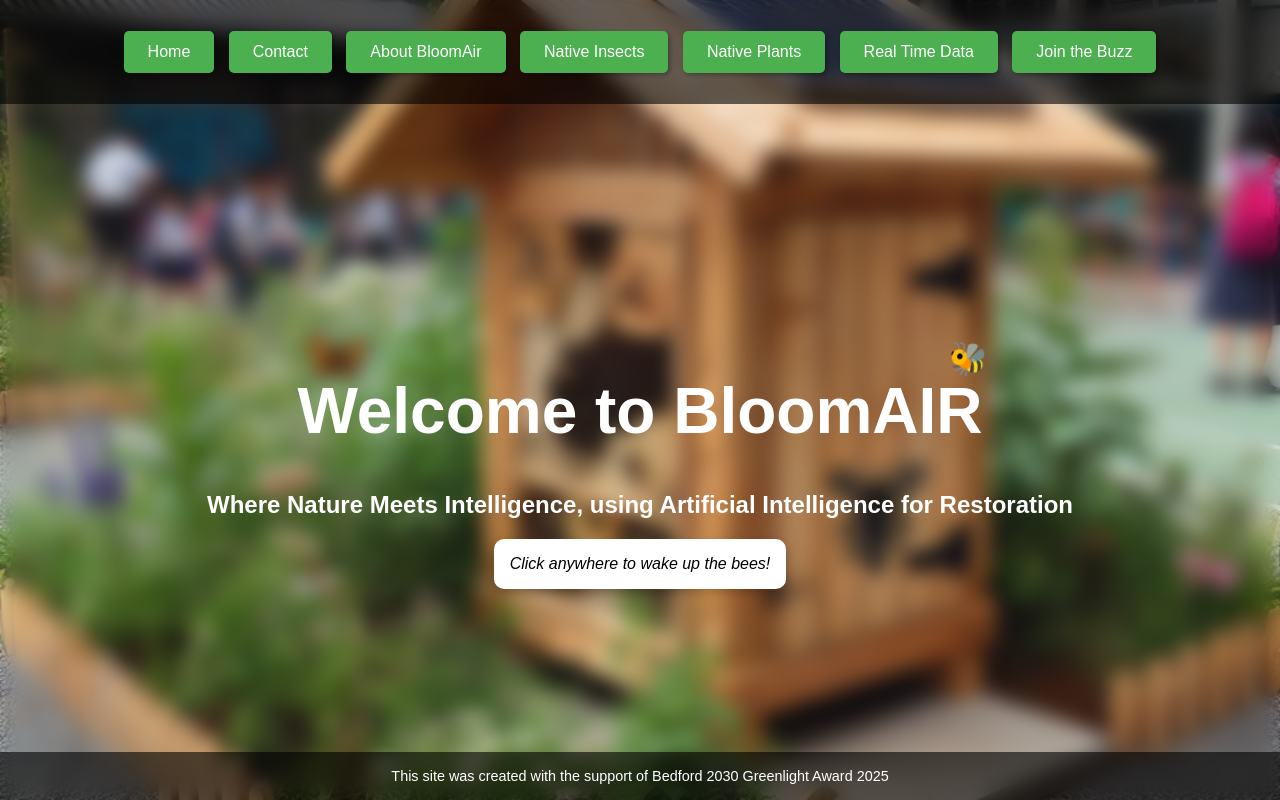
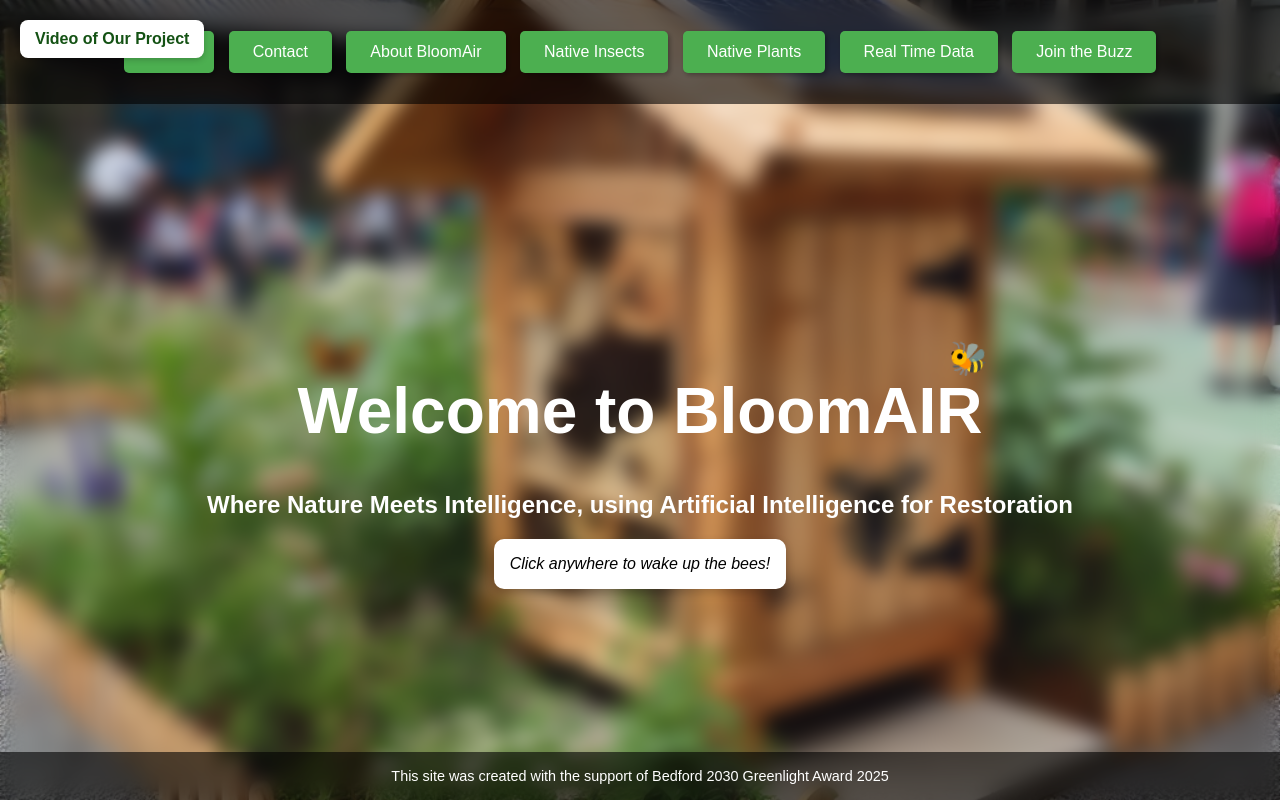
Before and after one commit to dpanie/BloomAir, a plain HTML site: page index.html in a window 1280 px wide. Drawn offline with Linux system fonts and the light colour scheme; a script that the page names is missing.

Commit message:
Update index.html
Include video of project

```diff
--- a/index.html
+++ b/index.html
@@ -22,6 +22,26 @@
             min-height: 100vh;
             justify-content: space-between;
         }
+
+        .video-button {
+            position: absolute;
+            top: 20px;
+            left: 20px;
+            background-color: white;
+            color: #145214;
+            padding: 10px 15px;
+            border: none;
+            border-radius: 8px;
+            font-weight: bold;
+            text-decoration: none;
+            box-shadow: 0 2px 6px rgba(0, 0, 0, 0.2);
+            z-index: 1001;
+        }
+
+        .video-button:hover {
+            background-color: #f0f0f0;
+            text-decoration: underline;
+        }
     </style>
 </head>
 
@@ -29,11 +49,13 @@
     <site-header></site-header>
     <script src="components.js"></script>
 
+    <!-- Video Button -->
+    <a href="buzz-trailer.html" class="video-button">Video of Our Project</a>
+
     <div class="main-title">
         <h1>Welcome to BloomAIR</h1>
         <h2>Where Nature Meets Intelligence, using Artificial Intelligence for Restoration</h2>
         <div class="bee-alert">Click anywhere to wake up the bees!</div>
-
     </div>
 
     <div class="footer">
@@ -47,39 +69,26 @@
         .flying-bee {
             position: absolute;
             top: 40%;
-    left: 100vw; /* Start from right side of screen */
+            left: 100vw;
             font-size: 2rem;
             z-index: 1000;
             animation: flyBeeX 20s linear infinite, flyBeeY 2s ease-in-out infinite alternate;
             pointer-events: none;
         }
 
-  /* Move from right to left */
         @keyframes flyBeeX {
-    0% {
-      left: 100vw;
-    }
-    100% {
-      left: -50px;
-    }
+            0% { left: 100vw; }
+            100% { left: -50px; }
         }
 
-  /* Float up and down like buzzing */
         @keyframes flyBeeY {
-    0% {
-      transform: translateY(-20px) rotate(-10deg);
-    }
-    50% {
-      transform: translateY(20px) rotate(10deg);
-    }
-    100% {
-      transform: translateY(-20px) rotate(-10deg);
-    }
+            0% { transform: translateY(-20px) rotate(-10deg); }
+            50% { transform: translateY(20px) rotate(10deg); }
+            100% { transform: translateY(-20px) rotate(-10deg); }
         }
     </style>
 
     <script src="chatscript.js"></script>
-
     <audio id="beeBuzz" src="assets/buzz.m4a" preload="auto"></audio>
 
     <script>
@@ -90,23 +99,20 @@
                     console.log("Still blocked:", e);
                 });
             }
-    // Remove the event listener after first play
             document.removeEventListener("click", playBuzzOnce);
         }
 
         function playBuzzOnClick() {
             const buzz = document.getElementById("beeBuzz");
             if (buzz) {
-      buzz.currentTime = 0; // Rewind to start so it can replay quickly
+                buzz.currentTime = 0;
                 buzz.play().catch(e => {
                     console.log("Audio play was blocked:", e);
                 });
             }
         }
-  // document.addEventListener("click", playBuzzOnce);
+
         document.addEventListener("click", playBuzzOnClick);
-
     </script>
-
 </body>
 </html>
```
Lines whose indentation alone changed are shown as unchanged.
